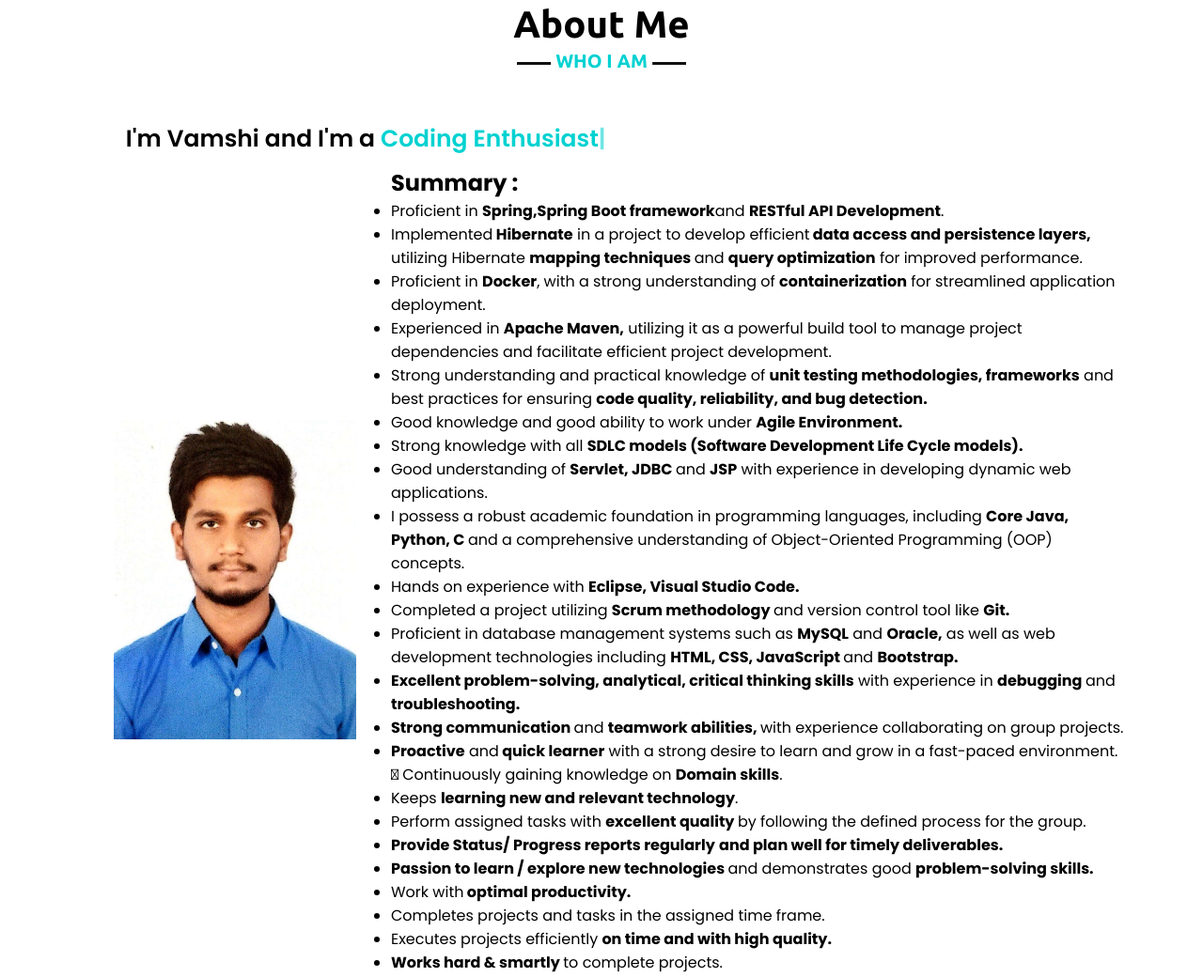
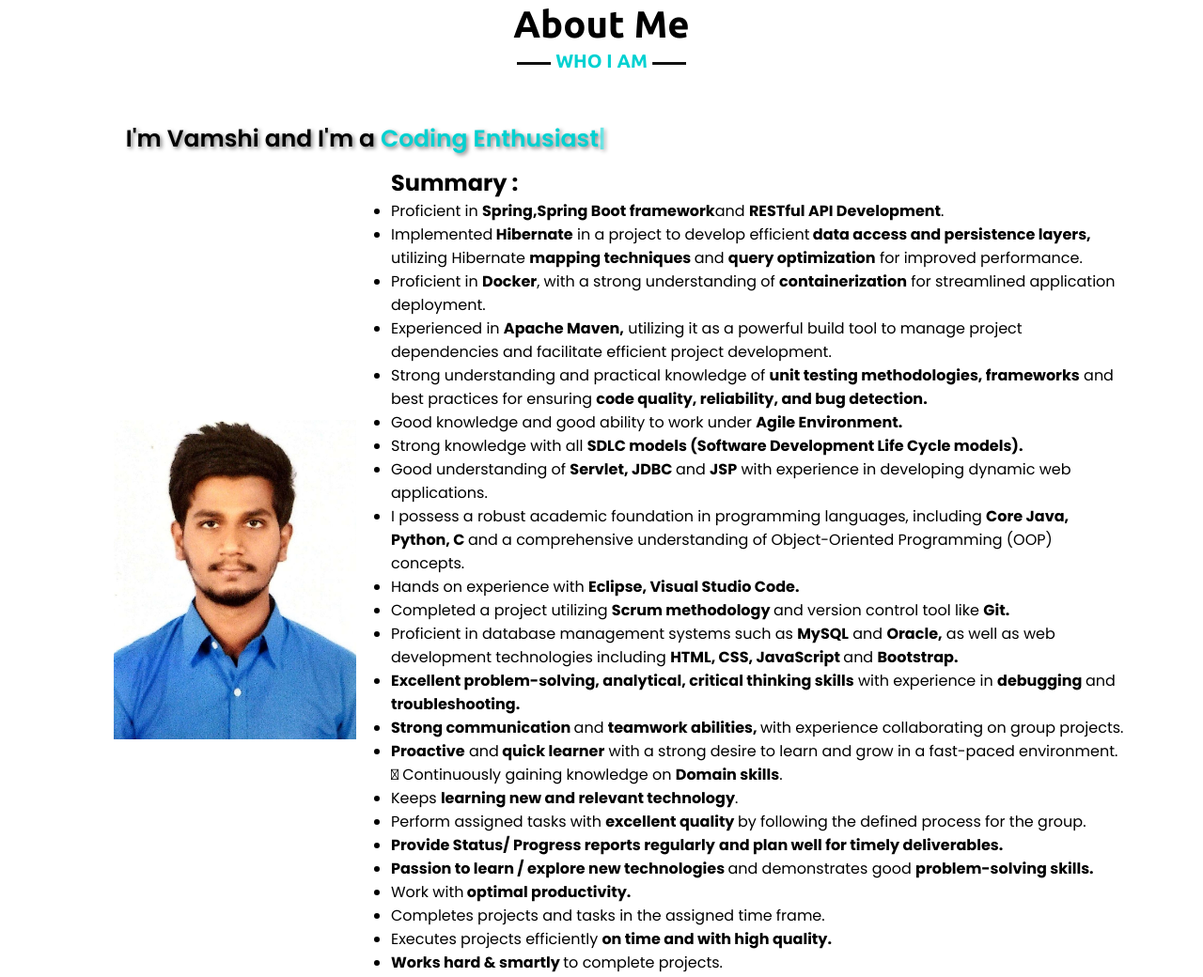
Before and after one commit to polishettivamshi/Portfolio, a plain HTML site: page index.html in a window 1280 px wide. Shown: the part 1520-2560 px from the top of the page at 94% size. Drawn offline with nearby package versions, Linux system fonts and the light colour scheme.

Commit message:
Update style.css

```diff
--- a/style.css
+++ b/style.css
@@ -220,13 +220,14 @@ section .title::after{
 /* Apply styles to the entire experience section */
 .experience {
     background-color: black;
-    color:white;
+    color: white;
 }
 
 /* Style the "Java Development Internship" text */
 .text {
     font-size: 24px;
     animation: scrollText 5s linear infinite;
+    text-shadow: 2px 2px 4px rgba(0, 0, 0, 0.5); /* Add a text shadow to make it visible */
 }
 
 /* Define the keyframes for scrolling animation */
```
